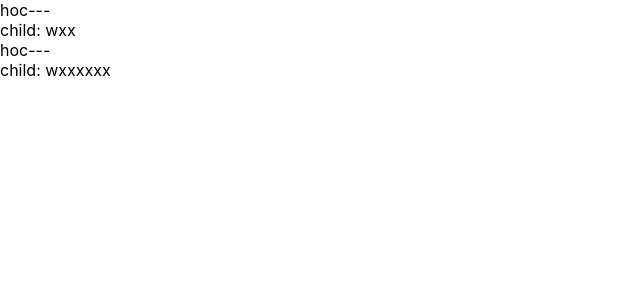
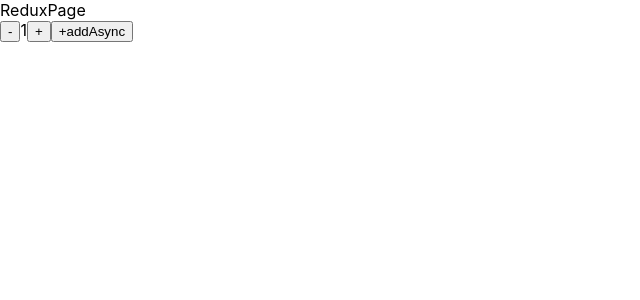
Before and after one commit to wxStart/curling-king, a React app in the folder default-react-gf/: page / in a window 1280 px wide. Shown: the top 300 px of the page, without its empty margins (0-640 px from the left). Built offline with nearby package versions, Linux system fonts and the light colour scheme; the HTML template or start-up script is replaced by a standard one.

Commit message:
[react:FIX]:自己实现了一个redux

```diff
--- a/default-react-gf/package.json
+++ b/default-react-gf/package.json
@@ -43,6 +43,7 @@
     "react-dev-utils": "^12.0.1",
     "react-dom": "^18.2.0",
     "react-refresh": "^0.11.0",
+    "redux": "^4.2.0",
     "resolve": "^1.20.0",
     "resolve-url-loader": "^4.0.0",
     "sass-loader": "^12.3.0",
--- a/default-react-gf/src/App.js
+++ b/default-react-gf/src/App.js
@@ -1,12 +1,14 @@
 // import ClassCom from "./components/ClassCom";
 // import FunCom from "./components/FunCom";
-import HocCom from "./components/HocCom";
+// import HocCom from "./components/HocCom";
+import ReduxPage from "./components/ReduxPage";
 function App() {
   return (
     <div className="App">
       {/* <ClassCom />
       <FunCom></FunCom> */}
-      <HocCom></HocCom>
+      {/* <HocCom></HocCom> */}
+      <ReduxPage></ReduxPage>
     </div>
   );
 }
--- a/default-react-gf/src/components/ClassCom.js
+++ b/default-react-gf/src/components/ClassCom.js
@@ -1,4 +1,6 @@
 import React from "react";
+
+import { createPortal } from "react-dom";
 
 export default class ClickNumber extends React.Component {
   state = {
@@ -10,7 +12,6 @@ export default class ClickNumber extends React.Component {
     //   console.log("setTimeout: ", 1111);
     //   this.onClickAdd();
     // }, 1000);
-
     // document.getElementById("test").addEventListener("click", () => {
     //   console.log("click: ", 1111);
     //   this.onClickAdd();
--- /dev/null
+++ b/default-react-gf/src/components/ReduxPage.js
@@ -0,0 +1,43 @@
+import React from "react";
+import store from "./storePage/store";
+console.log("store: ", store);
+
+export default class ReduxPage extends React.Component {
+  componentDidMount() {
+    store.subscribe(() => this.forceUpdate());
+  }
+
+  addAsync = () => {
+    console.log(111)
+    store.dispatch(() => {
+      setTimeout(() => {
+        store.dispatch({ type: "add" });
+      }, 1000);
+    });
+  };
+
+  render() {
+    const state = store.getState();
+    return (
+      <>
+        <div>ReduxPage</div>
+        <button
+          onClick={() => {
+            store.dispatch({ type: "minus" });
+          }}
+        >
+          -
+        </button>
+        {state.count}
+        <button
+          onClick={() => {
+            store.dispatch({ type: "add" });
+          }}
+        >
+          +
+        </button>
+        <button onClick={this.addAsync}>+addAsync</button>
+      </>
+    );
+  }
+}
--- /dev/null
+++ b/default-react-gf/src/components/storePage/myRedux.js
@@ -0,0 +1,29 @@
+const createStore = (reducer) => {
+  let state = undefined;
+  const cbs = [];
+
+  const dispatch = function (action) {
+    console.log('action: ', action);
+    state = reducer(state, action);
+    console.log("state: ", state);
+    cbs.forEach((element) => {
+      element();
+    });
+  };
+
+  const getState = () => state;
+
+  const subscribe = (cb) => {
+    cbs.push(cb);
+  };
+
+  dispatch({ type: "@@@@@@12321314" });
+
+  return {
+    getState,
+    dispatch,
+    subscribe,
+  };
+};
+
+export { createStore };
--- /dev/null
+++ b/default-react-gf/src/components/storePage/store.js
@@ -0,0 +1,21 @@
+import { createStore } from "redux";
+// import { createStore } from "./myRedux";
+
+const initialState = {
+  count: 1,
+};
+
+const reduxReducer = (state = initialState, { type }) => {
+  switch (type) {
+    case "add":
+      return { ...state, count: state.count + 1 };
+    case "minus":
+      return { ...state, count: state.count - 1 };
+    default:
+      return state;
+  }
+};
+
+const store = createStore(reduxReducer);
+
+export default store;
```
Also changed, not shown: default-react-gf/src/components/storePage/compose.js (added, +36 -0 lines), default-react-gf/src/components/storePage/myRedux1.js (added, +28 -0 lines), 1 other file (tests, documents, lock files or other folders).
